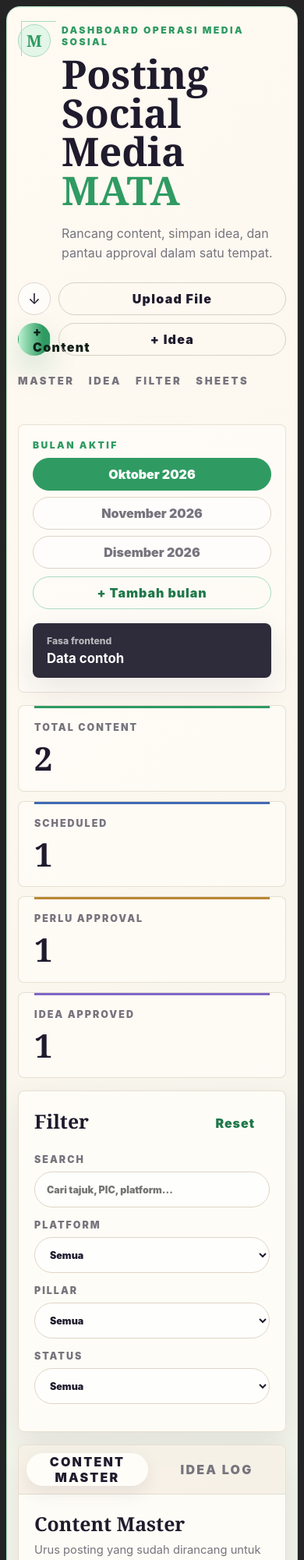
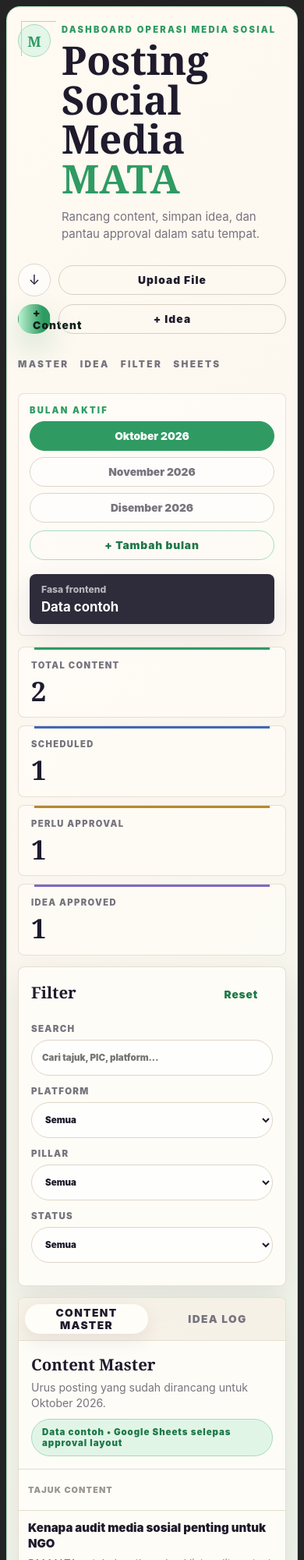
Before and after one commit to MrSecret777/ReportSocialMediaMATA, a plain HTML site: page index.html in a window 390 px wide. Shown: the top 2000 px of the page at 78% size. Drawn offline with Linux system fonts and the light colour scheme.

Commit message:
Refactor styles for improved layout and typography
Updated font families, sizes, and various layout properties in styles.css to enhance design consistency and responsiveness.

```diff
--- a/styles.css
+++ b/styles.css
@@ -33,7 +33,8 @@ body {
   margin: 0;
   background: var(--page);
   color: var(--ink);
-  font-family: Inter, ui-sans-serif, system-ui, -apple-system, BlinkMacSystemFont, "Segoe UI", sans-serif;
+  font-family: "Aptos", "Inter", "SF Pro Text", ui-sans-serif, system-ui, -apple-system, BlinkMacSystemFont, "Segoe UI", sans-serif;
+  font-size: 15px;
 }
 
 button,
@@ -60,10 +61,10 @@ button:disabled {
   border: 1px solid rgba(168, 219, 192, 0.8);
   border-radius: 26px;
   box-shadow: var(--shadow);
-  margin: 28px;
+  margin: 20px;
   min-height: calc(100vh - 56px);
   overflow: hidden;
-  padding: 34px clamp(22px, 4vw, 58px) 42px;
+  padding: 30px clamp(22px, 3.2vw, 46px) 38px;
   position: relative;
 }
 
@@ -93,15 +94,15 @@ button:disabled {
 main,
 .topbar {
   margin: 0 auto;
-  max-width: 1420px;
+  max-width: 1520px;
 }
 
 .topbar {
-  align-items: center;
+  align-items: start;
   display: grid;
-  gap: 24px;
-  grid-template-columns: minmax(280px, 1.15fr) auto minmax(230px, auto);
-  margin-bottom: 46px;
+  gap: 20px;
+  grid-template-columns: minmax(360px, 1fr) auto minmax(310px, auto);
+  margin-bottom: 28px;
 }
 
 .brand-lockup {
@@ -120,19 +121,19 @@ main,
   display: flex;
   flex: 0 0 auto;
   font-family: Georgia, "Times New Roman", serif;
-  font-size: 1.3rem;
+  font-size: 1.15rem;
   font-weight: 800;
-  height: 48px;
+  height: 44px;
   justify-content: center;
-  width: 48px;
+  width: 44px;
 }
 
 .eyebrow {
   color: var(--green);
-  font-size: 0.76rem;
+  font-size: 0.7rem;
   font-weight: 900;
-  letter-spacing: 0.42em;
-  margin: 0 0 9px;
+  letter-spacing: 0.24em;
+  margin: 0 0 7px;
   text-transform: uppercase;
 }
 
@@ -145,12 +146,12 @@ p {
 h1 {
   color: var(--ink);
   font-family: Georgia, "Times New Roman", serif;
-  font-size: clamp(2.75rem, 6vw, 5.6rem);
+  font-size: clamp(2.15rem, 3.6vw, 4.1rem);
   font-weight: 700;
   letter-spacing: 0;
-  line-height: 0.98;
-  margin-bottom: 18px;
-  max-width: 760px;
+  line-height: 1;
+  margin-bottom: 12px;
+  max-width: 640px;
 }
 
 h1 span {
@@ -161,31 +162,32 @@ h1 span {
 h2 {
   color: var(--ink);
   font-family: Georgia, "Times New Roman", serif;
-  font-size: 1.55rem;
+  font-size: 1.28rem;
   letter-spacing: 0;
   margin-bottom: 6px;
 }
 
 .topbar-note {
   color: var(--muted);
-  font-size: 1rem;
-  line-height: 1.6;
+  font-size: 0.94rem;
+  line-height: 1.5;
   margin-bottom: 0;
-  max-width: 620px;
+  max-width: 560px;
 }
 
 .top-nav {
   align-items: center;
   display: flex;
-  gap: clamp(18px, 3vw, 44px);
+  gap: clamp(14px, 2vw, 28px);
   justify-content: center;
+  padding-top: 12px;
 }
 
 .top-nav a {
   color: var(--muted);
-  font-size: 0.82rem;
+  font-size: 0.74rem;
   font-weight: 900;
-  letter-spacing: 0.32em;
+  letter-spacing: 0.18em;
   text-decoration: none;
   text-transform: uppercase;
 }
@@ -208,6 +210,7 @@ menu {
 .topbar-actions {
   flex-wrap: wrap;
   justify-content: flex-end;
+  padding-top: 6px;
 }
 
 .primary-button,
@@ -220,7 +223,7 @@ menu {
 .mini-button {
   border: 1px solid transparent;
   border-radius: var(--pill);
-  min-height: 42px;
+  min-height: 38px;
   transition:
     background 160ms ease,
     border-color 160ms ease,
@@ -235,6 +238,7 @@ menu {
 .view-tabs button,
 .month-tabs button {
   padding: 0 18px;
+  font-size: 0.86rem;
 }
 
 .primary-button {
@@ -287,8 +291,8 @@ menu {
   border-color: #ded6ca;
   color: var(--ink);
   display: grid;
-  font-size: 1.2rem;
-  min-width: 42px;
+  font-size: 1.08rem;
+  min-width: 38px;
   padding: 0;
   place-items: center;
 }
@@ -301,8 +305,8 @@ menu {
   display: flex;
   gap: 18px;
   justify-content: space-between;
-  margin-bottom: 16px;
-  padding: 18px;
+  margin-bottom: 14px;
+  padding: 14px;
 }
 
 .month-strip {
@@ -338,8 +342,8 @@ menu {
   border-radius: var(--radius);
   box-shadow: var(--shadow-soft);
   color: #fff;
-  min-width: 178px;
-  padding: 15px 18px;
+  min-width: 166px;
+  padding: 12px 15px;
 }
 
 .status-panel span {
@@ -357,9 +361,9 @@ menu {
 
 .summary-grid {
   display: grid;
-  gap: 12px;
+  gap: 10px;
   grid-template-columns: repeat(4, minmax(0, 1fr));
-  margin-bottom: 16px;
+  margin-bottom: 14px;
 }
 
 .summary-grid article {
@@ -367,7 +371,7 @@ menu {
   border: 1px solid rgba(229, 220, 207, 0.9);
   border-radius: var(--radius);
   overflow: hidden;
-  padding: 20px;
+  padding: 16px;
   position: relative;
 }
 
@@ -396,25 +400,25 @@ menu {
 .summary-grid span {
   color: var(--muted);
   display: block;
-  font-size: 0.78rem;
+  font-size: 0.7rem;
   font-weight: 900;
-  letter-spacing: 0.16em;
-  margin-bottom: 12px;
+  letter-spacing: 0.12em;
+  margin-bottom: 9px;
   text-transform: uppercase;
 }
 
 .summary-grid strong {
   color: var(--ink);
   font-family: Georgia, "Times New Roman", serif;
-  font-size: 2.6rem;
+  font-size: 2.15rem;
   line-height: 1;
 }
 
 .workspace {
   align-items: start;
   display: grid;
-  gap: 16px;
-  grid-template-columns: 290px minmax(0, 1fr);
+  gap: 14px;
+  grid-template-columns: 270px minmax(0, 1fr);
 }
 
 .filters-panel,
@@ -426,7 +430,7 @@ menu {
 }
 
 .filters-panel {
-  padding: 20px;
+  padding: 16px;
   position: sticky;
   top: 16px;
 }
@@ -439,11 +443,11 @@ menu {
 label {
   color: var(--muted);
   display: grid;
-  font-size: 0.78rem;
+  font-size: 0.72rem;
   font-weight: 900;
-  gap: 8px;
-  letter-spacing: 0.16em;
-  margin-bottom: 15px;
+  gap: 7px;
+  letter-spacing: 0.11em;
+  margin-bottom: 13px;
   text-transform: uppercase;
 }
 
@@ -456,7 +460,7 @@ textarea {
   color: var(--ink);
   min-height: 46px;
   outline: none;
-  padding: 11px 15px;
+  padding: 9px 13px;
   width: 100%;
 }
 
@@ -518,14 +522,14 @@ textarea {
 .view-tabs {
   background: rgba(246, 239, 228, 0.82);
   border-bottom: 1px solid var(--line);
-  padding: 10px;
+  padding: 8px;
 }
 
 .view-tabs button {
   background: transparent;
   color: var(--muted);
   font-weight: 900;
-  letter-spacing: 0.14em;
+  letter-spacing: 0.1em;
   text-transform: uppercase;
 }
 
@@ -538,13 +542,13 @@ textarea {
 .table-toolbar {
   border-bottom: 1px solid var(--line);
   justify-content: space-between;
-  padding: 20px;
+  padding: 16px;
 }
 
 .table-toolbar p {
   color: var(--muted);
-  font-size: 0.92rem;
-  line-height: 1.55;
+  font-size: 0.88rem;
+  line-height: 1.45;
   margin-bottom: 0;
 }
 
@@ -553,7 +557,7 @@ textarea {
   border: 1px solid var(--line-green);
   border-radius: var(--pill);
   color: var(--green-dark);
-  font-size: 0.76rem;
+  font-size: 0.72rem;
   font-weight: 900;
   letter-spacing: 0.08em;
   padding: 9px 13px;
@@ -566,14 +570,14 @@ textarea {
 
 table {
   border-collapse: collapse;
-  min-width: 1000px;
+  min-width: 1080px;
   width: 100%;
 }
 
 th,
 td {
   border-bottom: 1px solid var(--line);
-  padding: 15px 20px;
+  padding: 12px 16px;
   text-align: left;
   vertical-align: middle;
 }
@@ -581,9 +585,9 @@ td {
 th {
   background: rgba(255, 253, 248, 0.96);
   color: var(--soft-text);
-  font-size: 0.72rem;
+  font-size: 0.68rem;
   font-weight: 900;
-  letter-spacing: 0.16em;
+  letter-spacing: 0.1em;
   position: sticky;
   text-transform: uppercase;
   top: 0;
@@ -607,7 +611,7 @@ tbody tr[data-open-idea] {
   color: var(--ink);
   font-weight: 900;
   line-height: 1.34;
-  max-width: 330px;
+  max-width: 360px;
 }
 
 .subtle {
```
